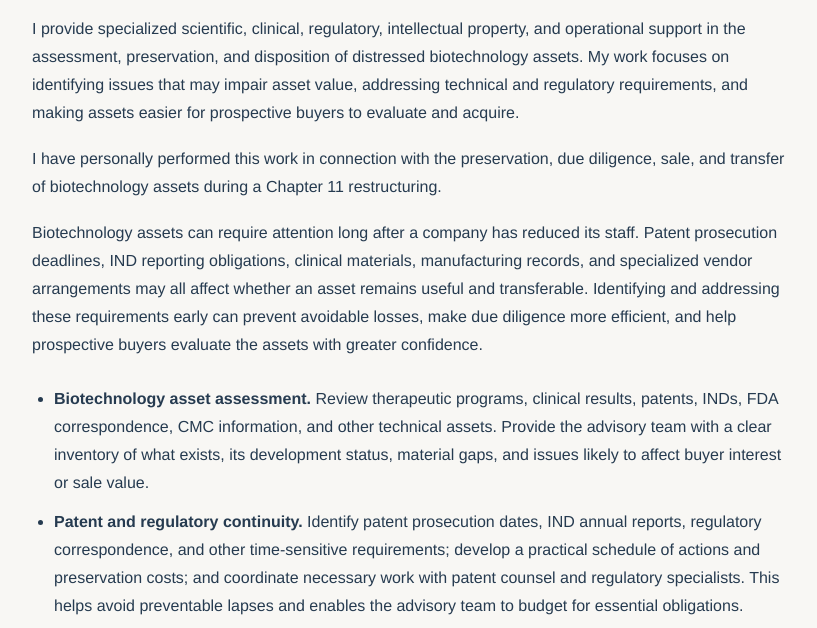
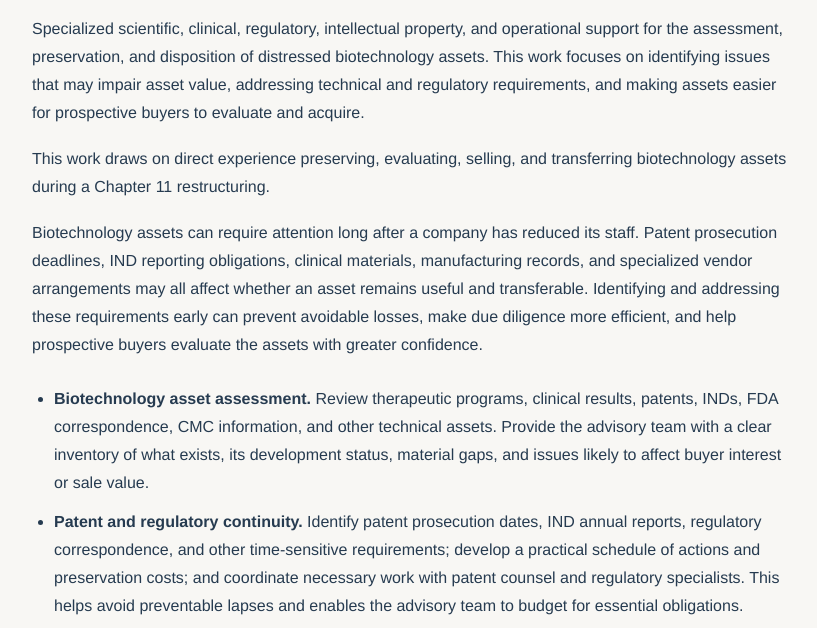
Before and after one commit to jonathak/jonathankaufman.com, a plain HTML site: page biotechnology-restructuring.html in a window 1280 px wide. Shown: the part 160-788 px from the top of the page, without its empty margins (228-1045 px from the left). Drawn offline with Linux system fonts and the light colour scheme.

Commit message:
Use third-person background and neutral services copy

```diff
--- a/biotechnology-restructuring.html
+++ b/biotechnology-restructuring.html
@@ -29,8 +29,8 @@
   <main>
     <header><a class="back" href="/">← Jonathan Kaufman</a></header>
     <h1 id="work">Biotechnology Asset Assessment, Preservation &amp; Disposition</h1>
-    <p>I provide specialized scientific, clinical, regulatory, intellectual property, and operational support in the assessment, preservation, and disposition of distressed biotechnology assets. My work focuses on identifying issues that may impair asset value, addressing technical and regulatory requirements, and making assets easier for prospective buyers to evaluate and acquire.</p>
-    <p>I have personally performed this work in connection with the preservation, due diligence, sale, and transfer of biotechnology assets during a Chapter 11 restructuring.</p>
+    <p>Specialized scientific, clinical, regulatory, intellectual property, and operational support for the assessment, preservation, and disposition of distressed biotechnology assets. This work focuses on identifying issues that may impair asset value, addressing technical and regulatory requirements, and making assets easier for prospective buyers to evaluate and acquire.</p>
+    <p>This work draws on direct experience preserving, evaluating, selling, and transferring biotechnology assets during a Chapter 11 restructuring.</p>
     <p>Biotechnology assets can require attention long after a company has reduced its staff. Patent prosecution deadlines, IND reporting obligations, clinical materials, manufacturing records, and specialized vendor arrangements may all affect whether an asset remains useful and transferable. Identifying and addressing these requirements early can prevent avoidable losses, make due diligence more efficient, and help prospective buyers evaluate the assets with greater confidence.</p>
     <section aria-labelledby="work">
       <ul>
```
